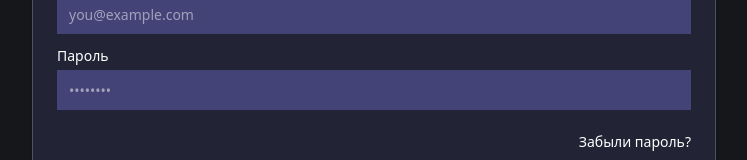
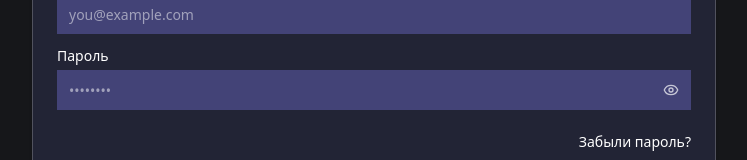
Before and after one commit to ImanArs/exchange-report, a React (Vite) app: page /#/login in a window 1280 px wide. Shown: the part 167-327 px from the top of the page, without its empty margins (266-1013 px from the left). Built offline with nearby package versions, Linux system fonts and the light colour scheme; no server answers.

Commit message:
fix input password

```diff
--- a/src/features/auth/LoginPage.tsx
+++ b/src/features/auth/LoginPage.tsx
@@ -1,7 +1,7 @@
 /* eslint-disable @typescript-eslint/no-explicit-any */
 import { useEffect, useMemo, useState } from "react";
 import { supabase } from "@/shared/supabase/client";
-import { Input } from "@/shared/ui/input";
+import { Input, PasswordInput } from "@/shared/ui/input";
 import { Button } from "@/shared/ui/button";
 import { toast } from "sonner";
 import { cn } from "@/shared/lib/utils";
@@ -179,9 +179,8 @@ export default function LoginPage() {
                 <label className="text-sm" htmlFor="password">
                   Пароль
                 </label>
-                <Input
+                <PasswordInput
                   id="password"
-                  type="password"
                   placeholder="••••••••"
                   value={password}
                   onChange={(e) => setPassword(e.target.value)}
@@ -251,9 +250,8 @@ export default function LoginPage() {
                 <label className="text-sm" htmlFor="reg_password">
                   Пароль
                 </label>
-                <Input
+                <PasswordInput
                   id="reg_password"
-                  type="password"
                   placeholder="••••••••"
                   value={regPassword}
                   onChange={(e) => setRegPassword(e.target.value)}
@@ -338,9 +336,8 @@ export default function LoginPage() {
                 <label className="text-sm" htmlFor="new_password">
                   Новый пароль
                 </label>
-                <Input
+                <PasswordInput
                   id="new_password"
-                  type="password"
                   placeholder="••••••••"
                   value={newPassword}
                   onChange={(e) => setNewPassword(e.target.value)}
--- a/src/shared/ui/input.tsx
+++ b/src/shared/ui/input.tsx
@@ -1,5 +1,6 @@
 import * as React from "react";
 import { cn } from "@/shared/lib/utils";
+import { Eye, EyeOff } from "lucide-react";
 
 export type InputProps = React.InputHTMLAttributes<HTMLInputElement>;
 
@@ -21,3 +22,28 @@ const Input = React.forwardRef<HTMLInputElement, InputProps>(
 Input.displayName = "Input";
 
 export { Input };
+
+export const PasswordInput = React.forwardRef<HTMLInputElement, InputProps>(
+  ({ className, type, ...props }, ref) => {
+    const [show, setShow] = React.useState(false);
+    return (
+      <div className="relative">
+        <Input
+          ref={ref}
+          type={show ? "text" : "password"}
+          className={cn("pr-10", className)}
+          {...props}
+        />
+        <button
+          type="button"
+          aria-label={show ? "Скрыть пароль" : "Показать пароль"}
+          onClick={() => setShow((s) => !s)}
+          className="absolute inset-y-0 right-0 flex items-center px-3 text-white/70 hover:text-white"
+        >
+          {show ? <EyeOff className="h-4 w-4" /> : <Eye className="h-4 w-4" />}
+        </button>
+      </div>
+    );
+  }
+);
+PasswordInput.displayName = "PasswordInput";
```
